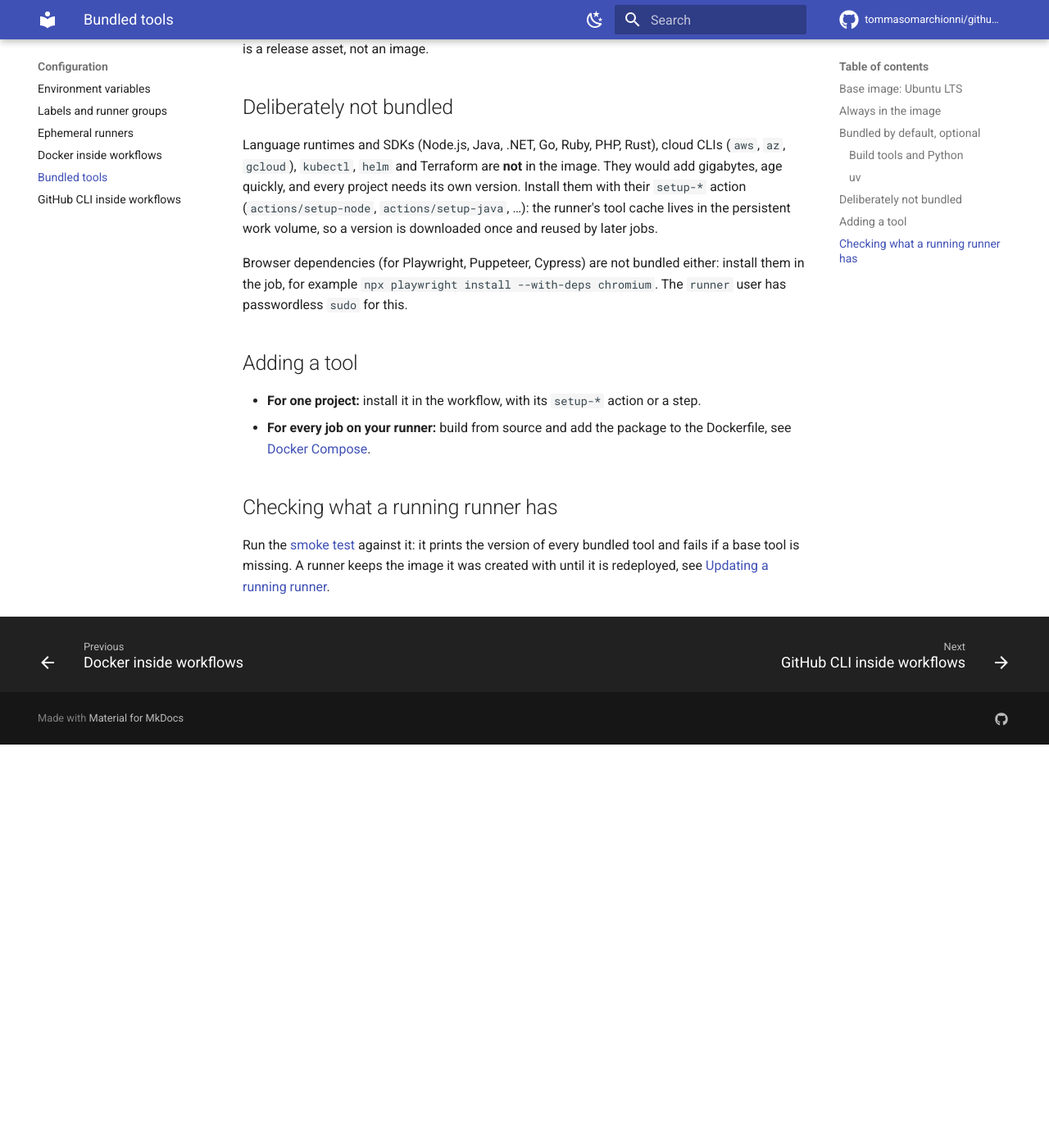
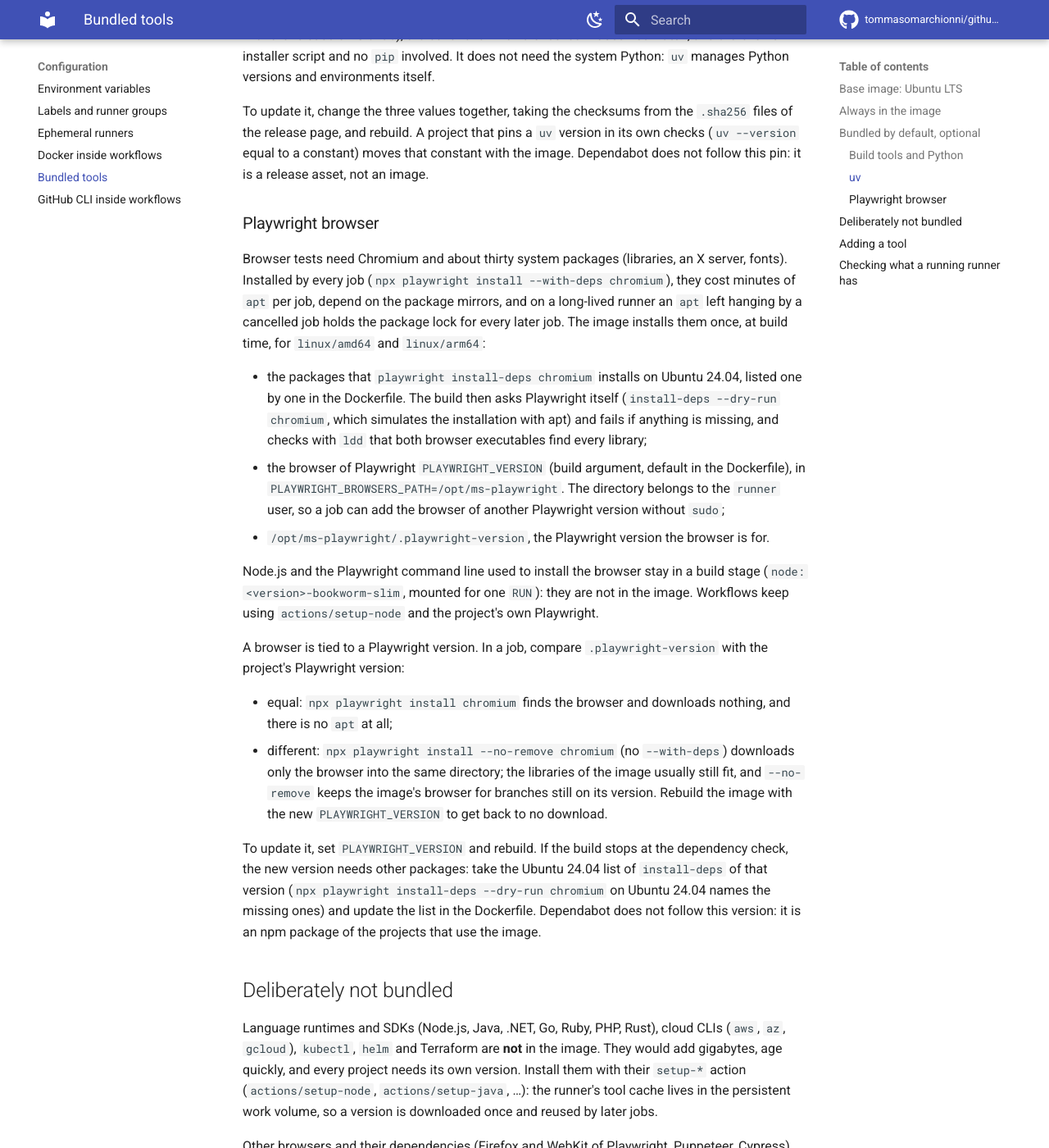
Before and after one commit to tommasomarchionni/github-runner, an MkDocs documentation site: the page built from docs/bundled-tools.md, in a window 1280 px wide and 1400 px high, scrolled down 2263 px. Shown: the whole window at 82% size. Built offline with MkDocs 1.6.1 and Material for MkDocs 9.7.7, drawn with Linux system fonts in a browser that asks for light colours; comment, search, counter and statistics services are not loaded; before the commit the page ends 3171 px from its top, so only the background shows below that; some of the changed text lies outside the part shown.

Commit message:
feat: bundle Chromium of Playwright and its system libraries
Build argument INSTALL_PLAYWRIGHT_CHROMIUM (default true) and PLAYWRIGHT_VERSION
(default 1.65.0). The packages that 'playwright install-deps chromium' installs on
Ubuntu 24.04 are listed in the Dockerfile; the build then asks Playwright itself
(install-deps --dry-run) and fails if one is missing, and checks with ldd that
both browser executables find their libraries. The browser goes into
PLAYWRIGHT_BROWSERS_PATH=/opt/ms-playwright, owned by the runner user, with
.playwright-version naming the Playwright version it is for. Node.js and
playwright-core stay in a build stage mounted for one RUN.

fuser (psmisc) and lsof join the base tools, to name the holder of a lock.

Static rules in tests/test_playwright_browser.bats (CI and run-tests.sh), image
checks in tests/test_image_tools.sh, a browser step in the smoke test; docs and
changelog updated.

```diff
--- a/docs/bundled-tools.md
+++ b/docs/bundled-tools.md
@@ -37,6 +37,7 @@ it asserts the release.
 | `rsync`, `ssh` (client) | deploys that copy files, Git over SSH |
 | `file`, `gnupg`, `lsb-release`, `sudo` | checks and signatures in install scripts |
 | `ip` (`iproute2`) | network troubleshooting |
+| `fuser` (`psmisc`), `lsof` | which process holds a file or a lock (apt, dpkg, a port) |
 
 ## Bundled by default, optional
 
@@ -49,6 +50,7 @@ all of them.
 | `INSTALL_DOCKER_CLI` | Docker CLI, Compose and Buildx plugins (client only), see [Docker inside workflows](docker-in-workflow.md) | — |
 | `INSTALL_GH_CLI` | GitHub CLI (`gh`), see [GitHub CLI inside workflows](github-cli.md) | — |
 | `INSTALL_UV` | `uv` and `uvx` (the Python package and project manager), see [uv](#uv) | about 40 MB |
+| `INSTALL_PLAYWRIGHT_CHROMIUM` | Chromium of Playwright (Chrome for Testing, its headless shell, ffmpeg) and the system libraries and fonts it needs, see [Playwright browser](#playwright-browser) | several hundred MB |
 | `INSTALL_BUILD_TOOLS` | `build-essential` (`gcc`, `g++`, `make`) and a system Python: `python3`, `python3-venv`, `python3-pip`, `pipx` | about 440 MB |
 
 ### Build tools and Python
@@ -82,6 +84,50 @@ version in its own checks (`uv --version` equal to a constant) moves that consta
 with the image. Dependabot does not follow this pin: it is a release asset, not an
 image.
 
+### Playwright browser
+
+Browser tests need Chromium and about thirty system packages (libraries, an X
+server, fonts). Installed by every job (`npx playwright install --with-deps
+chromium`), they cost minutes of `apt` per job, depend on the package mirrors,
+and on a long-lived runner an `apt` left hanging by a cancelled job holds the
+package lock for every later job. The image installs them once, at build time,
+for `linux/amd64` and `linux/arm64`:
+
+- the packages that `playwright install-deps chromium` installs on Ubuntu 24.04,
+  listed one by one in the Dockerfile. The build then asks Playwright itself
+  (`install-deps --dry-run chromium`, which simulates the installation with apt)
+  and fails if anything is missing, and checks with `ldd` that both browser
+  executables find every library;
+- the browser of Playwright `PLAYWRIGHT_VERSION` (build argument, default in the
+  Dockerfile), in `PLAYWRIGHT_BROWSERS_PATH=/opt/ms-playwright`. The directory
+  belongs to the `runner` user, so a job can add the browser of another
+  Playwright version without `sudo`;
+- `/opt/ms-playwright/.playwright-version`, the Playwright version the browser
+  is for.
+
+Node.js and the Playwright command line used to install the browser stay in a
+build stage (`node:<version>-bookworm-slim`, mounted for one `RUN`): they are
+not in the image. Workflows keep using `actions/setup-node` and the project's
+own Playwright.
+
+A browser is tied to a Playwright version. In a job, compare
+`.playwright-version` with the project's Playwright version:
+
+- equal: `npx playwright install chromium` finds the browser and downloads
+  nothing, and there is no `apt` at all;
+- different: `npx playwright install --no-remove chromium` (no `--with-deps`)
+  downloads only the browser into the same directory; the libraries of the
+  image usually still fit, and `--no-remove` keeps the image's browser for
+  branches still on its version. Rebuild the image with the new
+  `PLAYWRIGHT_VERSION` to get back to no download.
+
+To update it, set `PLAYWRIGHT_VERSION` and rebuild. If the build stops at the
+dependency check, the new version needs other packages: take the Ubuntu 24.04
+list of `install-deps` of that version (`npx playwright install-deps
+--dry-run chromium` on Ubuntu 24.04 names the missing ones) and update the
+list in the Dockerfile. Dependabot does not follow this version: it is an npm
+package of the projects that use the image.
+
 ## Deliberately not bundled
 
 Language runtimes and SDKs (Node.js, Java, .NET, Go, Ruby, PHP, Rust), cloud
@@ -92,9 +138,9 @@ its own version. Install them with their `setup-*` action
 lives in the persistent work volume, so a version is downloaded once and
 reused by later jobs.
 
-Browser dependencies (for Playwright, Puppeteer, Cypress) are not bundled
-either: install them in the job, for example
-`npx playwright install --with-deps chromium`. The `runner` user has
+Other browsers and their dependencies (Firefox and WebKit of Playwright,
+Puppeteer, Cypress) are not bundled: install them in the job, for example
+`npx playwright install --with-deps firefox`. The `runner` user has
 passwordless `sudo` for this.
 
 ## Adding a tool
```
Also changed, not shown: CHANGELOG.md (+10 -0 lines), README.md (+2 -1 lines), docs/testing.md (+7 -1 lines), 6 other files.
